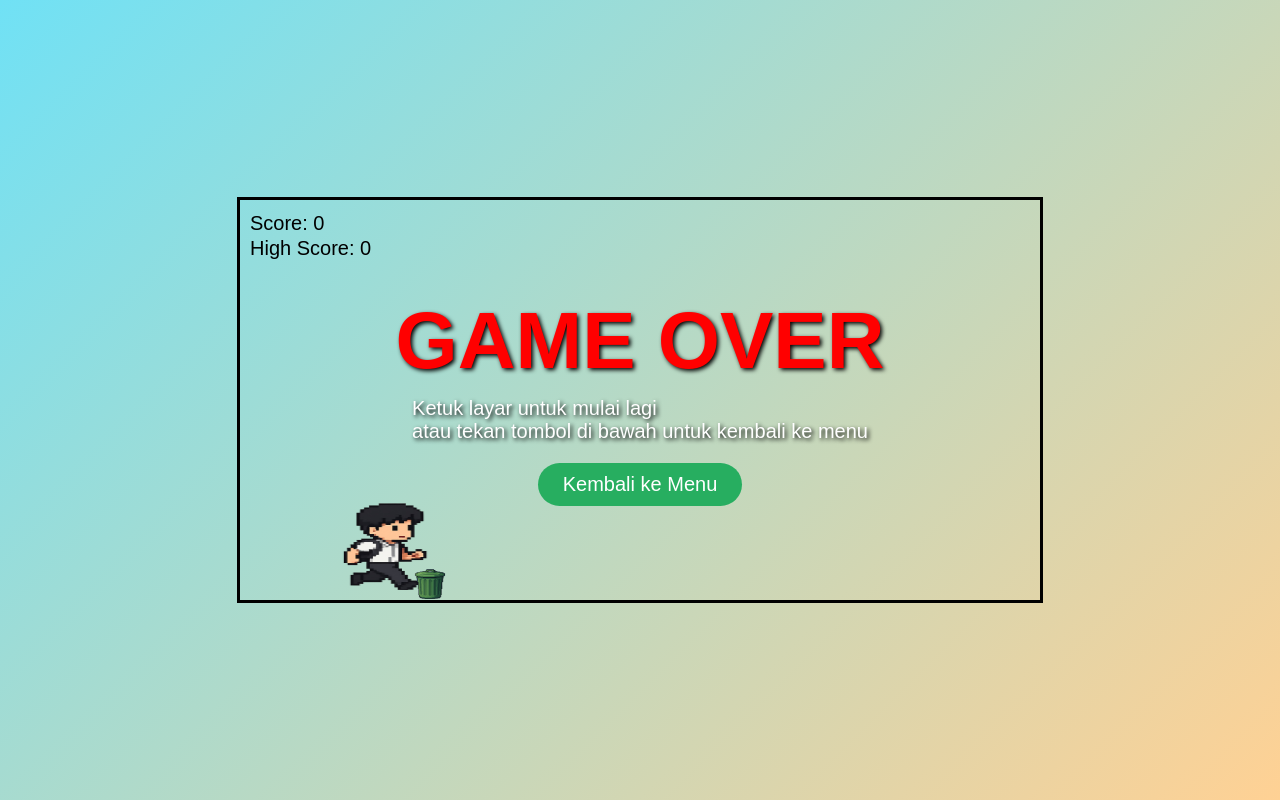
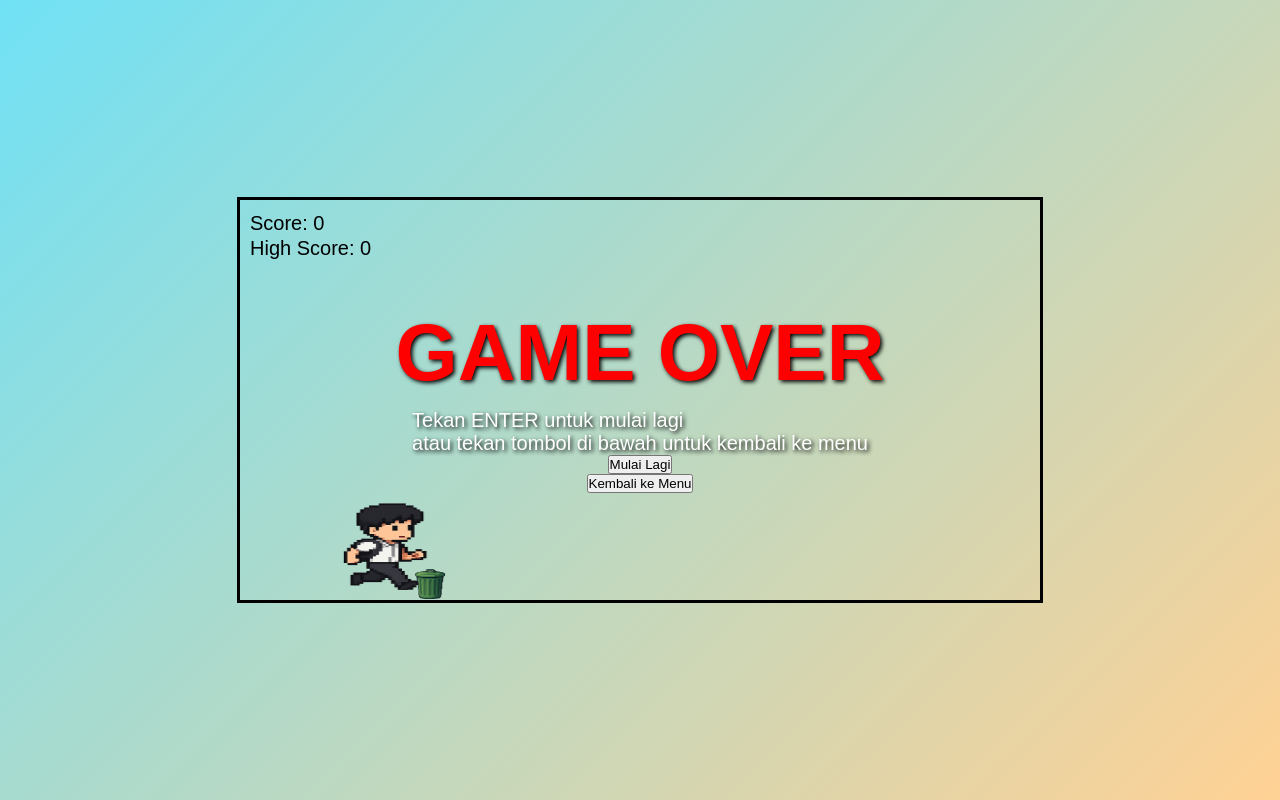
Before and after one commit to athallahmalikprayitno-bot/smk-runner-legend, a plain HTML site: page index.html in a window 1280 px wide. Both pictures are taken after a click on the button "Mulai Main". Drawn offline with Linux system fonts and the light colour scheme.

Commit message:
Update index.html

```diff
--- a/index.html
+++ b/index.html
@@ -253,9 +253,11 @@
   </div>
 
   <div id="overlay">
-    <h1>GAME OVER</h1>
-    <p>Tekan ENTER untuk mulai lagi<br>atau tekan P untuk kembali ke menu</p>
-  </div>
+  <h1>GAME OVER</h1>
+  <p>Tekan ENTER untuk mulai lagi<br>atau tekan tombol di bawah untuk kembali ke menu</p>
+  <button id="restartBtn">Mulai Lagi</button>
+  <button id="backToMenuBtn">Kembali ke Menu</button>
+</div>
 
   <script>
   const canvas = document.getElementById("gameCanvas");
@@ -504,30 +506,9 @@
     });
   }
 
-  function showGameOverScreen() {
-    overlay.innerHTML = `
-      <h1>GAME OVER</h1>
-      <p>Ketuk layar untuk mulai lagi<br>atau tekan tombol di bawah untuk kembali ke menu</p>
-      <button id="backToMenuBtn" style="
-        margin-top: 20px;
-        padding: 10px 25px;
-        background: #27ae60;
-        border: none;
-        border-radius: 30px;
-        color: white;
-        font-size: 20px;
-        cursor: pointer;
-      ">Kembali ke Menu</button>
-    `;
-    overlay.style.display = "flex";
-
-    document.getElementById("backToMenuBtn").onclick = () => {
-      overlay.style.display = "none";
-      mainMenu.style.display = "flex";
-      canvas.style.display = "none";
-      stopBGM();
-    };
-  }
+ function showGameOverScreen() {
+  overlay.style.display = "flex"; // tampilkan overlay
+}
 
   function animate() {
     if (gameOver) return;
@@ -538,4 +519,21 @@
     drawScore();
     requestAnimationFrame(animate);
   }
+
+  // -----------------------------
+  // Pasang event listener tombol
+  const restartBtn = document.getElementById("restartBtn");
+  const backToMenuBtn = document.getElementById("backToMenuBtn");
+
+  restartBtn.onclick = () => {
+    overlay.style.display = "none"; // sembunyikan overlay
+    startGame(); // mulai game lagi
+  };
+
+  backToMenuBtn.onclick = () => {
+    overlay.style.display = "none"; // sembunyikan overlay
+    mainMenu.style.display = "flex"; // tampilkan menu utama
+    canvas.style.display = "none"; // sembunyikan canvas
+    stopBGM(); // hentikan musik
+  };
 </script>
```
